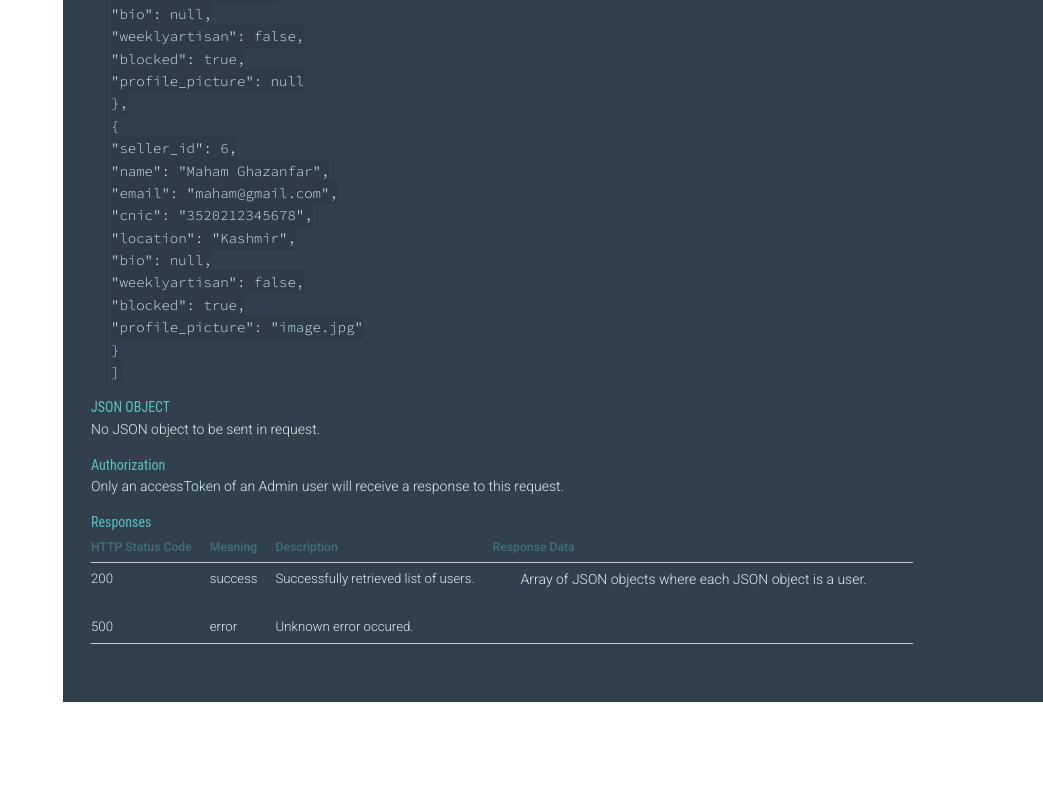
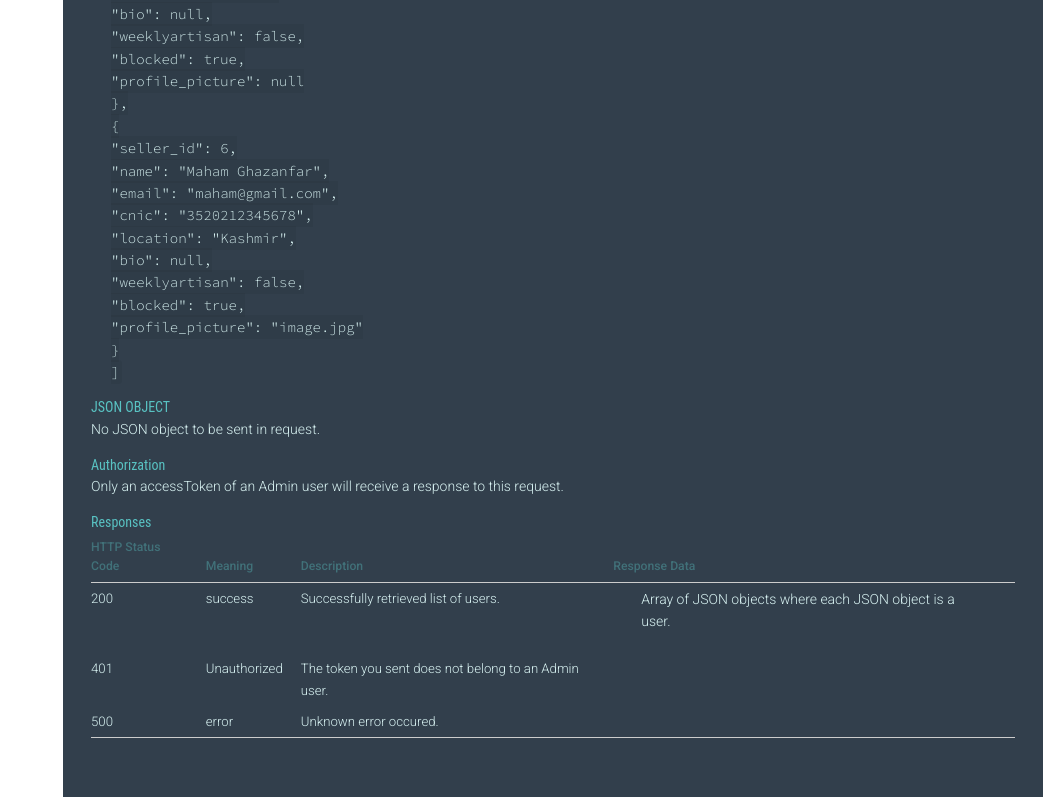
Before and after one commit to hallucinogenizer/Apnay-Rung-Backend, a website: page views/index.html in a window 1280 px wide. Shown: the part 4104-4901 px from the top of the page, without its empty margins (237-1280 px from the left). Before the commit the page ends 4806 px from the top, so only its background shows below. Drawn offline with nearby package versions, Linux system fonts and the light colour scheme.

Commit message:
documentation update

```diff
--- a/views/index.html
+++ b/views/index.html
@@ -472,6 +472,11 @@
                         </td>
                     </tr>
                     <tr>
+                        <td>401</td>
+                        <td>Unauthorized</td>
+                        <td>The token you sent does not belong to an Admin user.</td>
+                    </tr>
+                    <tr>
                         <td>500</td>
                         <td>error</td>
                         <td>Unknown error occured.</td>
```
